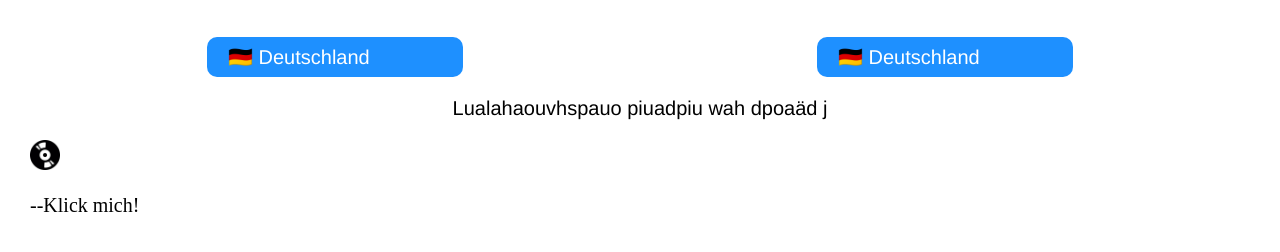
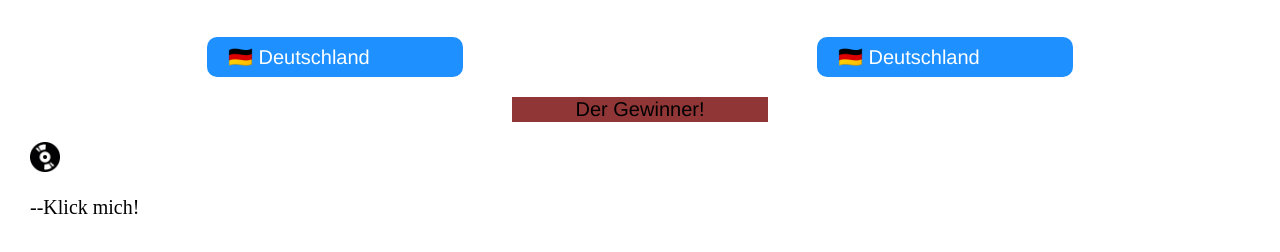
Before and after one commit to Minz16/WMKatar, a plain HTML site: page Finale.html in a window 1280 px wide. Shown: the part 98-350 px from the top of the page. Drawn offline with Linux system fonts and the light colour scheme.

Commit message:
Add files via upload

```diff
--- a/Finale.html
+++ b/Finale.html
@@ -87,8 +87,9 @@
                 <option value="wa">🇬🇧 Wales</option>
             </select>
         </div>
-            <p id="ausgang" onclick="rechnen()">Lualahaouvhspauo piuadpiu wah dpoaäd j</p>
-
+        <div class="ausgangbox">
+            <p id="ausgang" onclick="rechnen()">Der Gewinner!</p>
+        </div>
 
 
 
--- a/finalestyle.css
+++ b/finalestyle.css
@@ -59,8 +59,18 @@ select:hover {
 
 #ausgang {
     font-family: "Twemoji Country Flags", "Helvetica", "Comic Sans", serif;
+    background-color: hsl(0, 46%, 39%);
     display: flex;
     justify-content: center;
+    align-items: center;
+    height: 2vw;
+    width: 20vw;
+}
+
+.ausgangbox {
+    display: flex;
+    justify-content: center;
+    align-items: center;
 }
 
 .wahl {
--- a/script.js
+++ b/script.js
@@ -10,7 +10,7 @@ var n = null;
 var mwert = 0;
 var nwert = 0;
 
-var sieger = none;
+var sieger = null;
 
 //Unfertig
 
```
